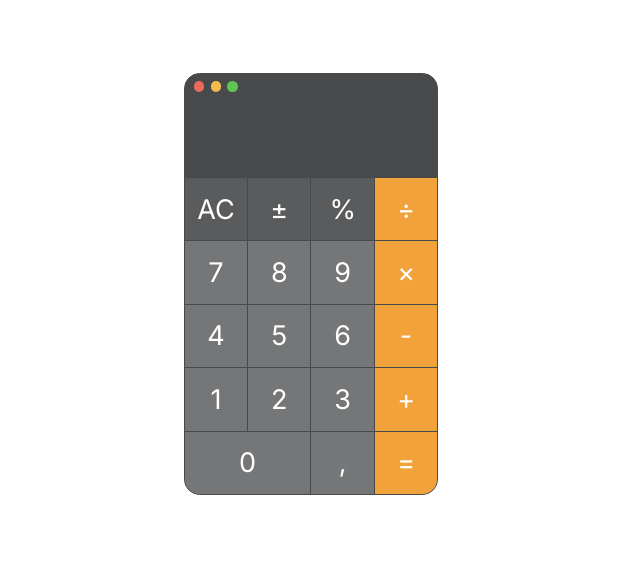
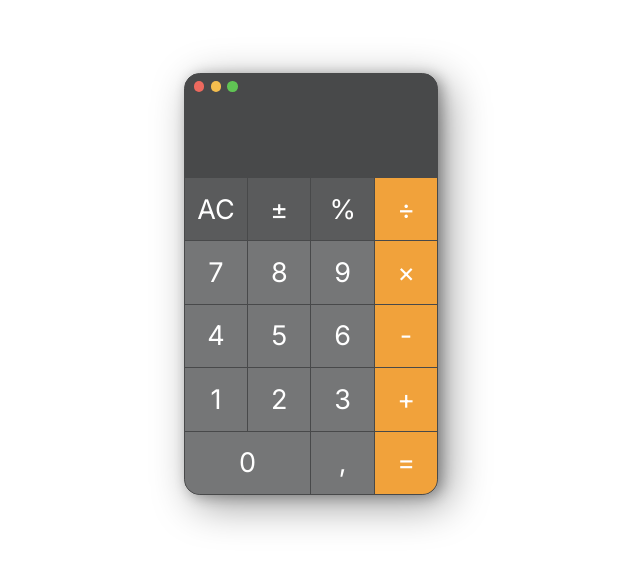
Before and after one commit to valer-y/JS-Calculator, a plain HTML site: page index.html in a window 1280 px wide. Shown: the part 116-682 px from the top of the page, without its empty margins (329-969 px from the left). Drawn offline with Linux system fonts and the light colour scheme.

Commit message:
Add shadow

```diff
--- a/assets/css/style.css
+++ b/assets/css/style.css
@@ -50,6 +50,7 @@ li {
     overflow: hidden;
     background-color: #48494a;
     border: 1px solid #48494a;
+    box-shadow: 10px 10px 2rem rgb(0 0 0 / 40%), 4px 2px 0.6rem rgb(0 0 0 / 30%);
 }
 
 .zero-btn {
```
